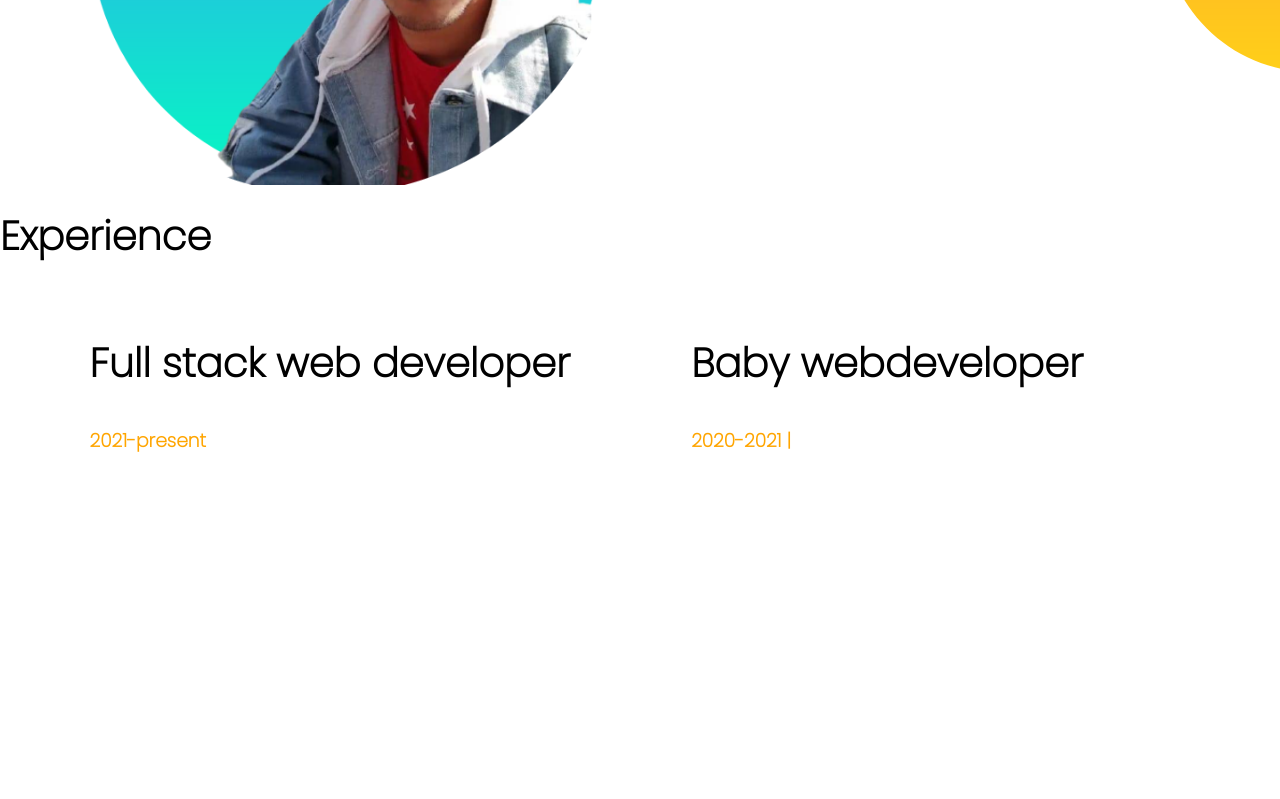
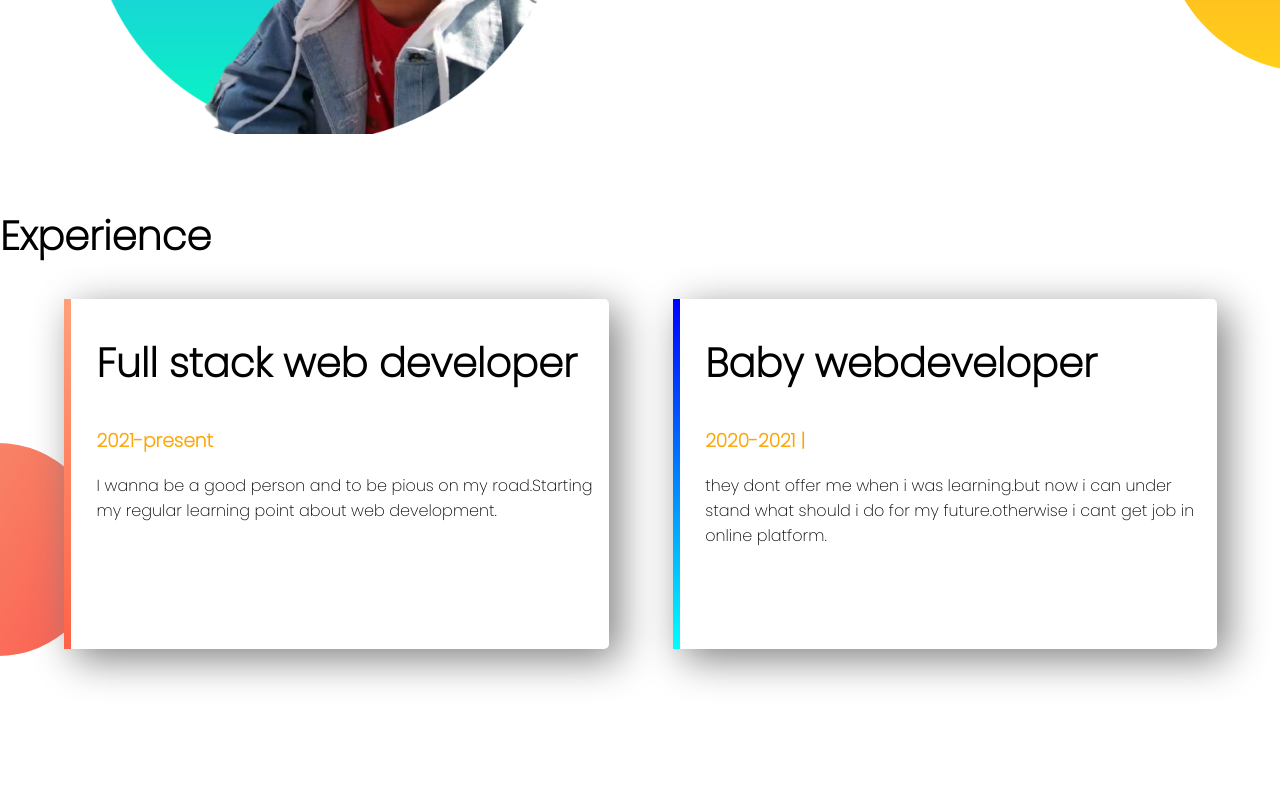
Before and after one commit to mahbubhossain7/net-portfolio, a plain HTML site: page index.html in a window 1280 px wide. Shown: the part 827-1626 px from the top of the page. Before the commit the page ends 1533 px from the top, so only its background shows below. Drawn offline with Linux system fonts and the light colour scheme.

Commit message:
ses kore fellam

```diff
--- a/index.html
+++ b/index.html
@@ -39,15 +39,18 @@
 
      </div>
  </section>
+ <h2 id="bame-rakhi">Experience</h2>
  <section class="experience-area">
-     <h2>Experience</h2>
-     <div class="half-width">
+
+     <div id="full-stack" class="half-width experience-box">
         <h2>Full stack web developer</h2>
         <h3 class="orange-highlight">2021-present</h3>
+        <p>I wanna be a good person and to be pious on my road.Starting my regular learning point about web development.</p>
     </div>
-    <div class="half-width">
+    <div id="baby-web" class="half-width experience-box">
         <h2>Baby webdeveloper</h2>
         <h3 class="orange-highlight">2020-2021 | </h3>
+        <p>they dont offer me when i was learning.but now i can under stand what should i do for my future.otherwise i cant get job in online platform.</p>
 
     </div>
  </section>
--- a/style.css
+++ b/style.css
@@ -8,7 +8,7 @@ h1{
     font-size: 50px;
 }
 .orange-highlight{
-    color: orange;
+    color: rgb(252, 166, 6);
 }
 .half-width{
     width: 40%;
@@ -17,7 +17,7 @@ h1{
     padding-left: 2%;
 }
 .half-width img{
-    width: 100%;
+    width: 90%;
 }
 .top-banner{
     background-image: url("photosop/developer-portfolio/top-banner.png");
@@ -42,3 +42,28 @@ h2{
     background-repeat: no-repeat;
     background-position: right;
 }
+.experience-box{
+    box-shadow: 10px 10px  40px gray;
+    border-radius: 5px;
+    height: 70%;
+
+}
+.experience-area{
+    background-image: url(photosop/developer-portfolio/exp-bg.png);
+    background-repeat: no-repeat;
+    background-position: left;
+}
+  #full-stack{
+      border-left: 7px solid;
+      border-image: linear-gradient(lightsalmon,tomato);
+      border-image-slice: 1;
+      background-color: white;
+  }
+  #baby-web{
+      border-left: 7px solid;
+      border-image: linear-gradient(180deg,blue,cyan);
+      border-image-slice:1;
+  }
+  #bame-rakhi{
+      text-align: left;
+  }
```
